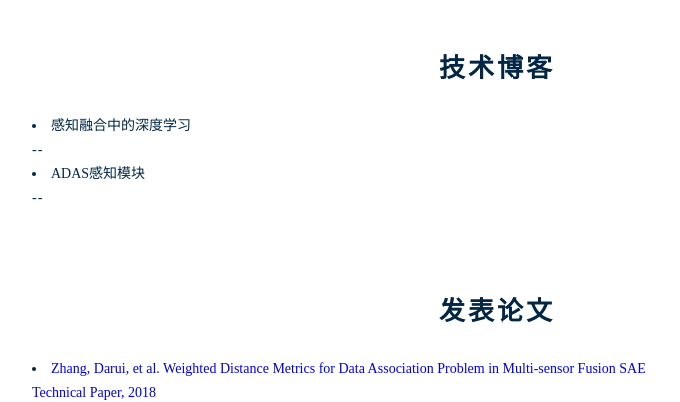
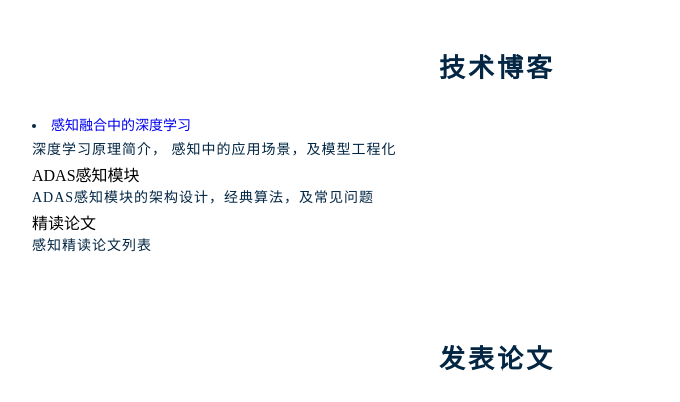
Before and after one commit to Dalaska/dalaska.github.io, a plain HTML site: page index.html in a window 1280 px wide. Shown: the part 765-1167 px from the top of the page, without its empty margins (143-823 px from the left). Drawn offline with Linux system fonts and the light colour scheme.

Commit message:
update ADAS

```diff
--- a/index.html
+++ b/index.html
@@ -103,12 +103,14 @@
                 <div class="w-experience-detail">
                     <div class="item w-experience-content">
                         <div class="work-content">
-                            <li>感知融合中的深度学习</li>
-                            <p class="create-time">--</p>
+                            <li><a href="https://github.com/Dalaska/Dalaska.github.io/blob/master/DL.md">感知融合中的深度学习</a></li>
+                            <p class="create-time">深度学习原理简介， 感知中的应用场景，及模型工程化</p>
 
-                            <li>ADAS感知模块</li>
-                            <p class="create-time">--</p>
+                            <li<a href="https://github.com/Dalaska/Dalaska.github.io/blob/master/ADAS.md">ADAS感知模块</a></li>
+                            <p class="create-time">ADAS感知模块的架构设计，经典算法，及常见问题</p>
 
+                            <li<a href="https://github.com/Dalaska/Dalaska.github.io/blob/master/paper.md">精读论文</a></li>
+                            <p class="create-time">感知精读论文列表</p>
                         </div>
                     </div>
                 </div>
```
Also changed, not shown: 3 other files.
